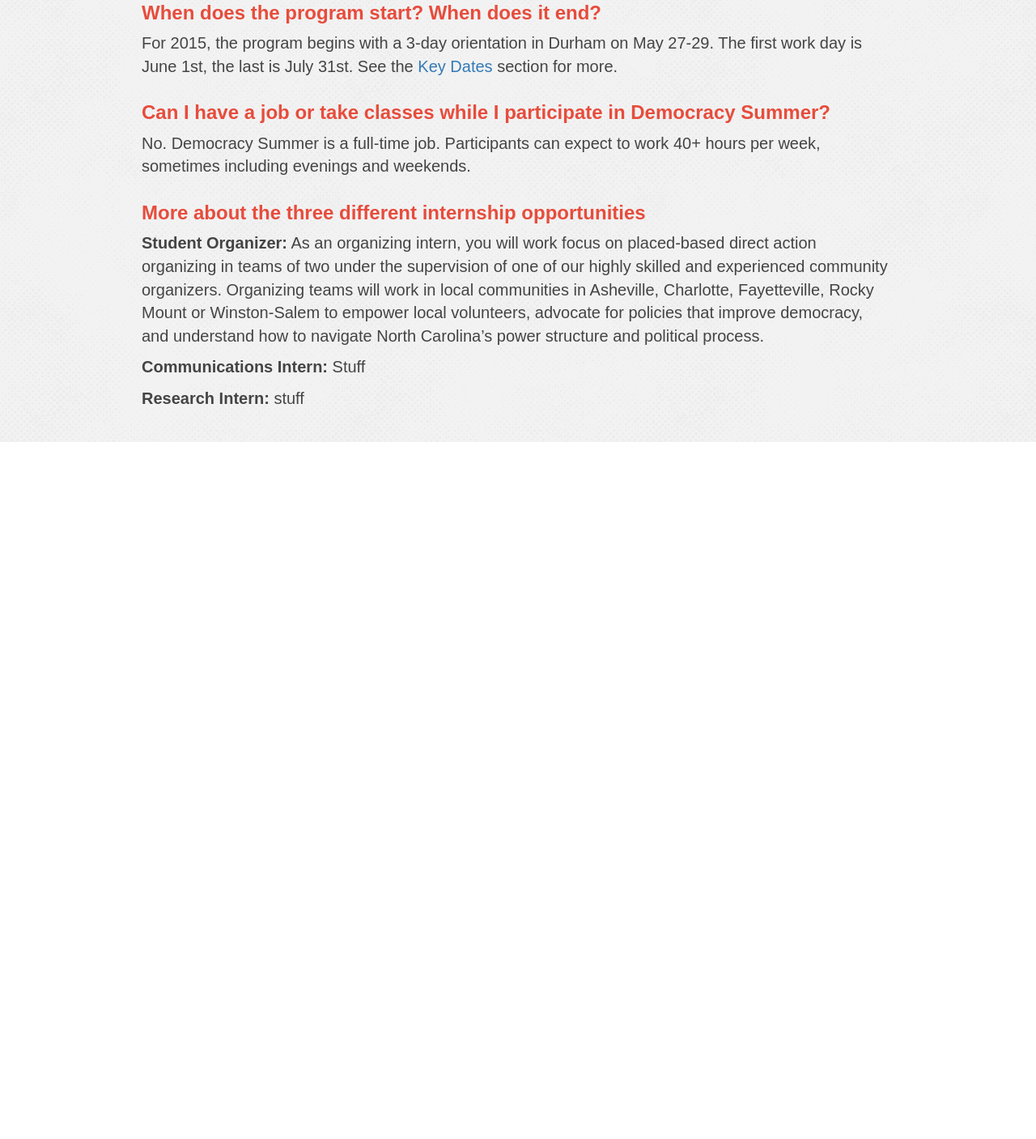
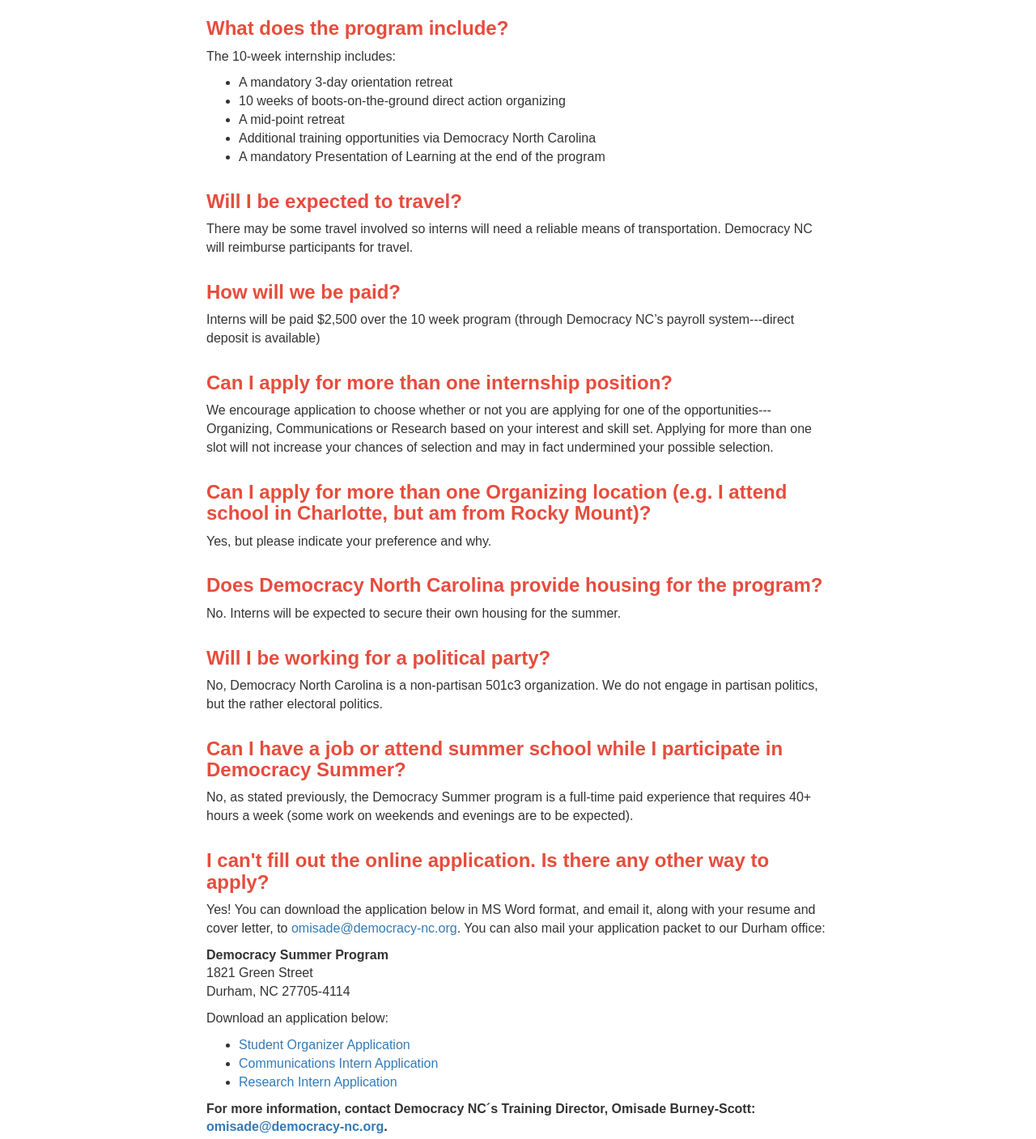
Before and after one commit to Democracync/Democracy-Summer-2015-Website, a plain HTML site: page faq.html in a window 1280 px wide. Shown: the part 618-2025 px from the top of the page at 81% size. Before the commit the page ends 1164 px from the top, so only its background shows below. Drawn offline with nearby package versions, Linux system fonts and the light colour scheme; a script that the page names is missing.

Commit message:
Updated main page content, made the "back to top" links into buttons Updated FAQ page content, reduced font size, reduced container width to 10 columns

```diff
--- a/_notes/dwsync.xml
+++ b/_notes/dwsync.xml
@@ -4,4 +4,7 @@
 <file name="index.html" server="www.casalett.net/demsum15/" local="130658933474094573" remote="130658933400000000" Dst="1" />
 <file name="thankYou.html" server="www.casalett.net/demsum15/" local="130653094531882284" remote="130653094200000000" Dst="1" />
 <file name="faq.html" server="www.casalett.net/demsum15/" local="130658321862651767" remote="130658321400000000" Dst="1" />
+<file name="index.html" server="www.casalett.net/sass/demsum/" local="130662530418991179" remote="130662530400000000" Dst="1" />
+<file name="favicon.ico" server="www.casalett.net/sass/demsum/" local="130386072210000000" remote="130662420600000000" Dst="1" />
+<file name="faq.html" server="www.casalett.net/sass/demsum/" local="130662531963626035" remote="130662531600000000" Dst="1" />
 </dwsync>
--- a/css/_notes/dwsync.xml
+++ b/css/_notes/dwsync.xml
@@ -1,4 +1,4 @@
 <?xml version="1.0" encoding="utf-8" ?>
 <dwsync>
-<file name="main-styles.css" server="www.casalett.net/sass/demsum/" local="130661227589696152" remote="130661228400000000" Dst="1" />
+<file name="main-styles.css" server="www.casalett.net/sass/demsum/" local="130662531554404741" remote="130662531600000000" Dst="1" />
 </dwsync>
--- a/css/scss/_bootstrap.scss
+++ b/css/scss/_bootstrap.scss
@@ -297,7 +297,7 @@
   font-family: $proxima;
   font-size: 20px;
   line-height: 1.42857143;
-  color: #444;
+  color: #333;
   background-color: #ffffff;
 }
 input,
--- a/css/scss/_icons.scss
+++ b/css/scss/_icons.scss
@@ -1,6 +1,6 @@
 @font-face {
 	font-family: 'IcoMoon-Free';
-	src: url('../IcoMoon-Free.ttf?-b7qzp2') format('truetype');
+	src: url('../fonts/IcoMoon-Free.ttf?-b7qzp2') format('truetype');
 	font-weight: normal;
 	font-style: normal;
 }
--- a/css/scss/main-styles.scss
+++ b/css/scss/main-styles.scss
@@ -9,6 +9,7 @@
 
 /******** Typography ********/
 .orange {color: $orange;}
+.blue {color: $blue;}
 p.bigger {font-size: 24px; font-family: $proxima; margin-bottom: 20px;}
 
 /******** Header ********/
@@ -231,8 +232,8 @@
     & h1 {color: $green; margin-bottom: 45px;}
     & h1 .sub-head {font-size: .7em; line-height: .7em;}
 }
-.pull-right.inline-img {max-width: 260px; height: auto; margin: 7px 0 7px 15px; border: 5px solid #ddd;}
-.pull-left.inline-img {max-width: 260px; height: auto; margin: 7px 15px 7px 0; border: 5px solid #ddd;}
+.pull-right.inline-img {max-width: 260px; height: auto; margin: 7px 0 7px 15px; border: 4px solid #ccc;}
+.pull-left.inline-img {max-width: 260px; height: auto; margin: 7px 15px 7px 0; border: 4px solid #ccc;}
 
 /******** Key Dates Section ********/
 .key-dates-section {background: $light-blue url(../img/key-dates-bg.jpg) top right; background-size: cover; background-attachment: fixed;
@@ -243,7 +244,7 @@
 table.key-dates td, table.key-dates th {padding-left: 10px;}
 
 /******** Apply Section ********/
-.apply-section {background: #fff; padding-top: 0; border-top: 6px solid #fff;}
+.apply-section {background: transparent url(../img/about-bg-2.png) repeat; padding-top: 0; border-top: 6px solid #fff;}
 .apply-header {background: #fff url(../img/apply-head-bg-orange.jpg) center top no-repeat; padding-top: 80px; height: 310px; margin-bottom: 15px;
     & h1 {color: #fff; font-size: 5em; line-height: .8em; text-shadow: 2px 2px 0px #792d26;}
 }
@@ -262,7 +263,7 @@
 }
 
 /******** FAQ Page ********/
-.faq-page {background: transparent url(../img/about-bg-2.png) repeat; padding-bottom: 30px;}
+.faq-page {background-color: #fff; padding-bottom: 30px; font-size: 16px;}
 .faq-head {background-color: $orange; padding-top: 25px;
     & h1 {color: #fff; font-size: 4em; text-shadow: none;}
 }
@@ -288,10 +289,10 @@
 @media screen and (max-width: 490px) {
       .jumbotron h1, .jumbotron .h1 {font-size: 3em;}
       .jumbotron h2 {font-size: 1.3em;}
-	  .pull-right.inline-img, .pull-left.inline-img {max-width: 100%; float:none !important;}
+	  img.pull-right, img.pull-left, .pull-right.inline-img, .pull-left.inline-img {max-width: 100%; float:none !important; display: table; margin: 10px auto;}
   }
 @media screen and (max-width: 386px) {
-      .jumbotron h1, .jumbotron .h1 {font-size: 2.5em;}
+      .jumbotron h1, .jumbotron .h1 {font-size: 3em;}
 }
 
 /******** Responsive Table ********/
--- a/faq.html
+++ b/faq.html
@@ -1,13 +1,13 @@
 <html lang="en-US">
 	<head>
 		<meta http-equiv="Content-Type" content="text/html; charset=UTF-8">
-		<title>Democracy Summer</title>
+		<title>Democracy Summer FAQ</title>
 		<meta name="description" content="Of, by and for the people">
 		<meta name="viewport" content="width=device-width, initial-scale=1, maximum-scale=1">
 		<meta property="og:image" content="http://www.democracy-nc.org//wp-content/themes/DemNCv1/images/main-logo.png" />
 
 		<link rel="stylesheet" type="text/css" href="css/main-styles.css" media="screen">
-		<link rel="shortcut icon" href="democracysummer.com/img/favicon.ico" />
+		<link rel="shortcut icon" href="favicon.ico" />
 
         <!-- Typekit -->
         <script src="//use.typekit.net/yes1wja.js"></script>
@@ -41,7 +41,7 @@
 
         <div class="container faq">
         	<div class="row">
-            	<div class="col-lg-12">
+            	<div class="col-lg-10 col-lg-offset-1">
                 	<h3>Who should apply for Democracy Summer?</h3>
                     <p>Democracy Summer is ideal for students interested in a career in public service, politics, a non-profit field or community-based work. All students enrolled in NC colleges and universities are eligible to apply. Because student organizers are responsible for covering their own housing, most participants apply to work in cities where they have family or other living arrangements available. The ideal applicant will have:</p>
                     <ul>
@@ -55,15 +55,63 @@
                     <h3>When does the program start? When does it end?</h3>
                     <p>For 2015, the program begins with a 3-day orientation in Durham on May 27-29. The first work day is June 1st, the last is July 31st. See the <a href="index.html#dates" title="Key Dates">Key Dates</a> section for more.</p>
 
-                    <h3>Can I have a job or take classes while I participate in Democracy Summer?</h3>
-                    <p>No. Democracy Summer is a full-time job. Participants can expect to work 40+ hours per week, sometimes including evenings and weekends.</p>
+                    <h3>What does the program include?</h3>
+                    <p>The 10-week internship includes:</p>
+                    <ul>
+                        <li>A mandatory 3-day orientation retreat</li>
+                        <li>10 weeks of boots-on-the-ground direct action organizing</li>
+                        <li>A mid-point retreat</li>
+                        <li>Additional training opportunities via Democracy North Carolina</li>
+                        <li>A mandatory Presentation of Learning at the end of the program </li>
+                    </ul>
 
+                    <h3>Will I be expected to travel?</h3>
+                    <p>There may be some travel involved so interns will need a reliable means of transportation. Democracy NC will reimburse participants for travel. </p>
+
+                    <h3>How will we be paid?</h3>
+                    <p>Interns will be paid $2,500 over the 10 week program (through Democracy NC’s payroll system---direct deposit is available)</p>
+
+                    <h3>Can I apply for more than one internship position?</h3>
+                    <p>We encourage application to choose whether or not you are applying for one of the opportunities---Organizing, Communications or Research based on your interest and skill set. Applying for more than one slot will not increase your chances of selection and may in fact undermined your possible selection. </p>
+
+                    <h3>Can I apply for more than one Organizing location (e.g. I attend school in Charlotte, but am from Rocky Mount)?</h3>
+                    <p>Yes, but please indicate your preference and why. </p>
+
+                    <h3>Does Democracy North Carolina provide housing for the program?</h3>
+                    <p>No. Interns will be expected to secure their own housing for the summer. </p>
+
+                    <h3>Will I be working for a political party?</h3>
+                    <p>No, Democracy North Carolina is a non-partisan 501c3 organization. We do not engage in partisan politics, but the rather electoral politics. </p>
+
+                    <h3>Can I have a job or attend summer school while I participate in Democracy Summer?</h3>
+                    <p>No, as stated previously, the Democracy Summer program is a full-time paid experience that requires 40+ hours a week (some work on weekends and evenings are to be expected). </p>
+
+                    <h3>I can't fill out the online application. Is there any other way to apply?</h3>
+                    <p>Yes! You can download the application below in MS Word format, and email it, along with your resume and cover letter, to <a href="mailto:omisade@democracy-nc.org" title="omisade@democracy-nc.org">omisade@democracy-nc.org</a>. You can also mail your application packet to our Durham office:</p>
+
+                    <ul class="list-unstyled">
+                        <li><strong>Democracy Summer Program</strong></li>
+                        <li>1821 Green Street </li>
+                        <li>Durham, NC 27705-4114 </li>
+                	</ul>
+
+                    <p>Download an application below:</p>
+
+                    <ul>
+                    	<li><a href="#">Student Organizer Application</a></li>
+                        <li><a href="#">Communications Intern Application</a></li>
+                        <li><a href="#">Research Intern Application</a></li>
+                    </ul>
+
+                    <!--
                     <h3>More about the three different internship opportunities</h3>
                     <p><strong>Student Organizer:</strong> As an organizing intern, you will work focus on placed-based direct action organizing in teams of two under the supervision of one of our highly skilled and experienced community organizers. Organizing teams will work in local communities in Asheville, Charlotte, Fayetteville, Rocky Mount or Winston-Salem to empower local volunteers, advocate for policies that improve democracy, and understand how to navigate North Carolina’s power structure and political process.</p>
 
                     <p><strong>Communications Intern:</strong> Stuff</p>
 
-                    <p><strong>Research Intern:</strong> stuff</p>
+                    <p><strong>Research Intern:</strong> stuff</p> -->
+
+                    <p><strong>For more information, contact Democracy NC´s Training Director, Omisade Burney-Scott: <a href="mailto:omisade@democracy-nc.org" title="omisade@democracy-nc.org">omisade@democracy-nc.org</a>.</strong></p>
 
                 </div>
             </div>
--- a/fonts/_notes/dwsync.xml
+++ b/fonts/_notes/dwsync.xml
@@ -4,4 +4,9 @@
 <file name="glyphicons-halflings-regular.svg" server="www.casalett.net/demsum15/" local="130649818760000000" remote="130650481200000000" Dst="1" />
 <file name="glyphicons-halflings-regular.ttf" server="www.casalett.net/demsum15/" local="130649818760000000" remote="130650481200000000" Dst="1" />
 <file name="glyphicons-halflings-regular.woff" server="www.casalett.net/demsum15/" local="130649818760000000" remote="130650481200000000" Dst="1" />
+<file name="glyphicons-halflings-regular.eot" server="www.casalett.net/sass/demsum/" local="130662381577691403" remote="130662419400000000" Dst="1" />
+<file name="glyphicons-halflings-regular.woff" server="www.casalett.net/sass/demsum/" local="130662381578012788" remote="130662419400000000" Dst="1" />
+<file name="glyphicons-halflings-regular.ttf" server="www.casalett.net/sass/demsum/" local="130662381577992771" remote="130662419400000000" Dst="1" />
+<file name="glyphicons-halflings-regular.svg" server="www.casalett.net/sass/demsum/" local="130662381577721421" remote="130662419400000000" Dst="1" />
+<file name="IcoMoon-Free.ttf" server="www.casalett.net/sass/demsum/" local="130662381576655523" remote="130662419400000000" Dst="1" />
 </dwsync>
```
Also changed, not shown: index.html (+21 -10 lines), css/bootstrap-theme.css (deleted), css/bootstrap-theme.min.css (deleted), css/bootstrap.min.css (deleted), css/main-styles.css, favicon.ico (added), fonts/IcoMoon-Free.ttf (renamed from IcoMoon-Free.ttf), 1 other file. Lines whose indentation alone changed are shown as unchanged.
